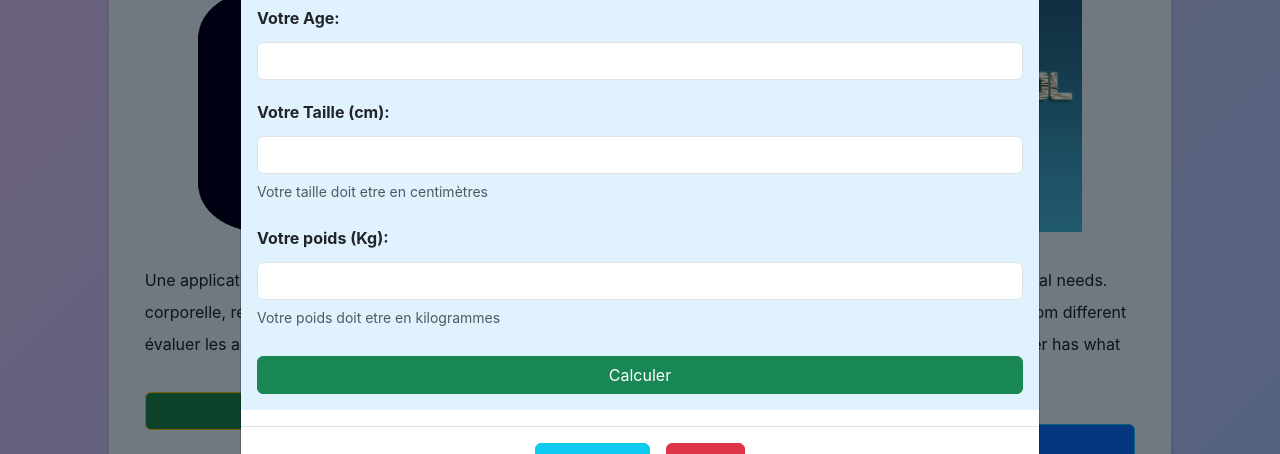
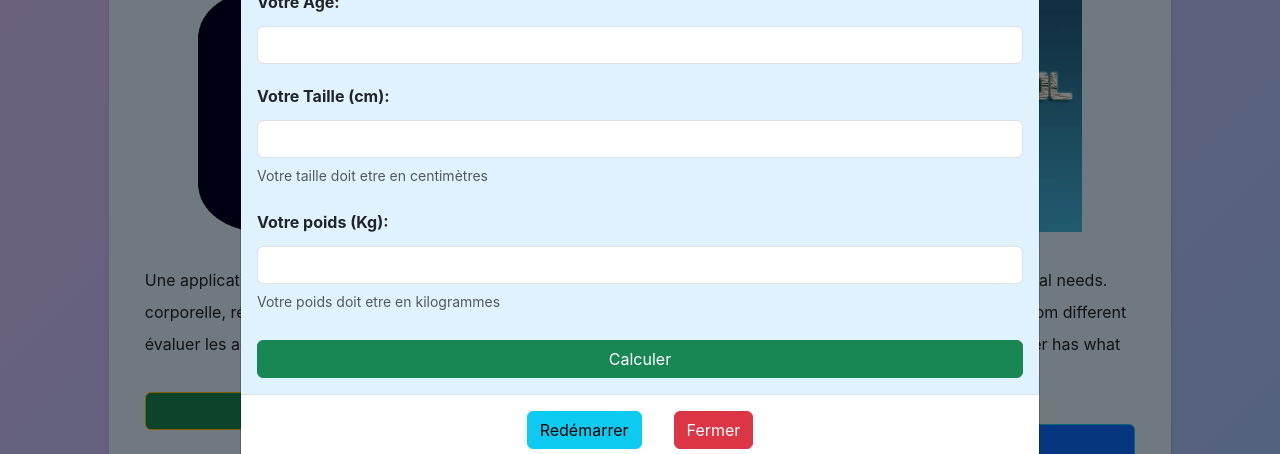
Before and after one commit to zaher-abbas/portfolio, a plain HTML site: page projets.html in a window 1280 px wide. Both pictures are taken after a click on the button "Lancer". Shown: the part 346-800 px from the top of the page. Drawn offline with nearby package versions, Linux system fonts and the light colour scheme.

Commit message:
Delete margin in IMC modal

```diff
--- a/css/style-projets.css
+++ b/css/style-projets.css
@@ -151,6 +151,14 @@ footer {
     height: 25vh;
 }
 
+.modal-header {
+    margin: 0;
+}
+
+.modal-footer {
+    margin: 0;
+}
+
 .anorexie {
     background-color: #41b7d8;
 }
--- a/projets.html
+++ b/projets.html
@@ -127,7 +127,7 @@
                 aria-label="Close"
               ></button>
             </div>
-            <div class="modal-body my-3">
+            <div class="modal-body">
               <div class="text-center">
                 <img
                   class="mb-4"
@@ -190,7 +190,7 @@
                 </div>
               </form>
             </div>
-            <div class="modal-footer justify-content-center gap-2">
+            <div class="modal-footer justify-content-center gap-4">
               <button id="recharger" type="button" class="btn btn-info">
                 Redémarrer
               </button>
```
